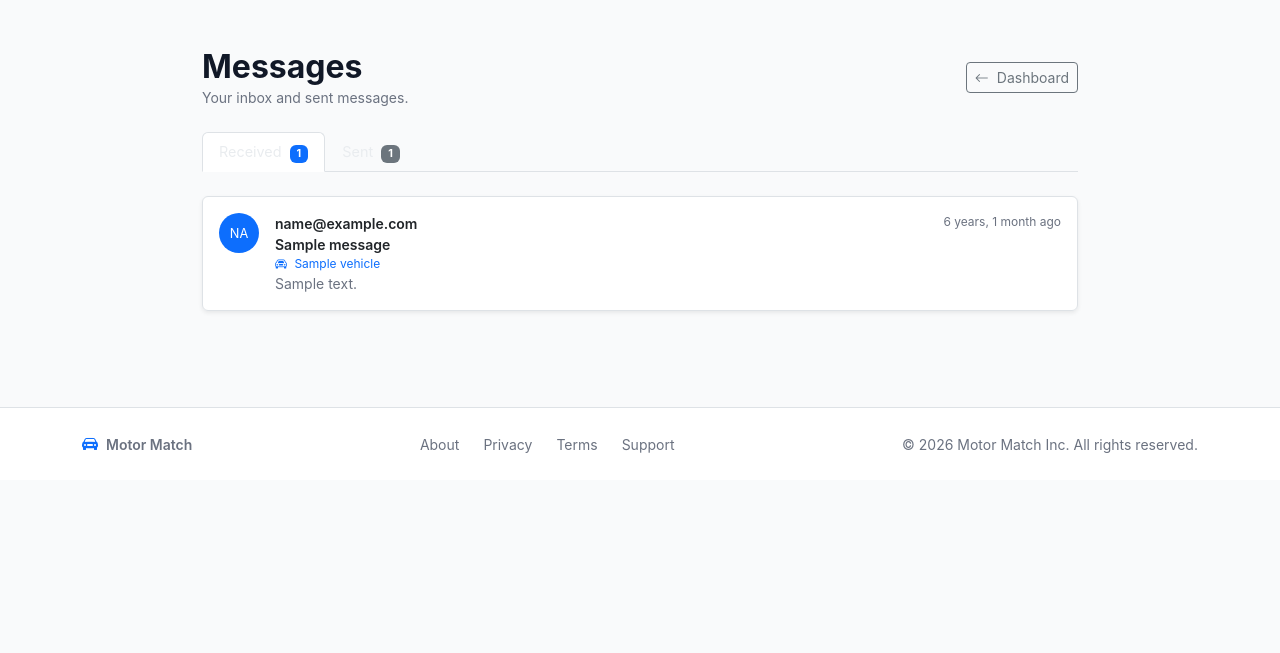
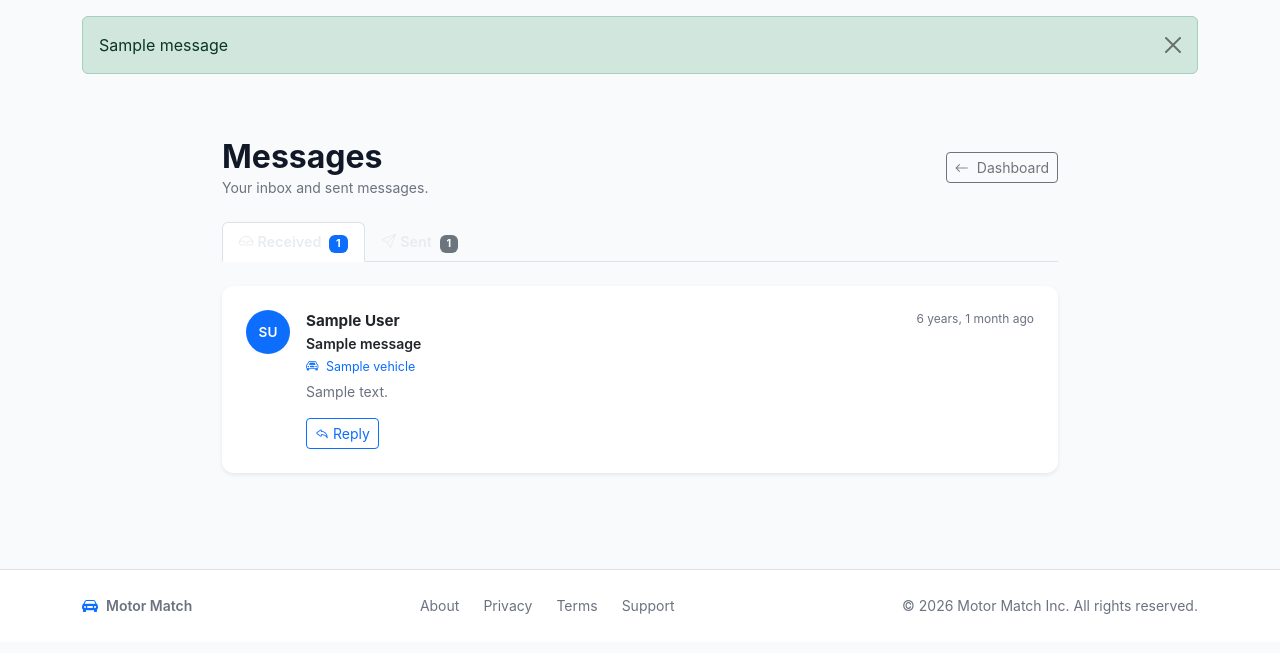
Before and after one commit to pdblackburn0-del/motormatch, a Django app: page /inbox/ in a window 1280 px wide. Shown: the part 78-731 px from the top of the page. Run offline with Django 4.2, Linux system fonts and the light colour scheme; a user stored in the database is signed in; tables that the repository leaves empty hold one stand-in row (values such as "Sample post"); one stand-in notice (Sample message) is shown; parts of the project's set-up code (start-up, migrations or seed data) failed here and were passed over.

Commit message:
overhaul inbox with reply forms and add global flash message display
- Each received message now has a Reply button that expands an inline reply
  form, pre-filling recipient and subject (Re: original subject)
- Messages shown as full cards with complete body text (was truncated),
  improved typography and spacing
- Sent tab redesigned to match the card style of received messages
- base.html now renders Django messages (success/error/info) as dismissible
  Bootstrap alerts at the top of every page that extends base - this means
  bid confirmations, login alerts, save confirmations etc. all show up

```diff
--- a/motormatch/templates/base.html
+++ b/motormatch/templates/base.html
@@ -78,7 +78,19 @@
             </div>
         </nav>
 
-        <main>{% block content %}{% endblock %}</main>
+        <main>
+            {% if messages %}
+            <div class="container pt-3">
+                {% for message in messages %}
+                <div class="alert alert-{{ message.tags|default:'info' }} alert-dismissible fade show" role="alert">
+                    {{ message }}
+                    <button type="button" class="btn-close" data-bs-dismiss="alert"></button>
+                </div>
+                {% endfor %}
+            </div>
+            {% endif %}
+            {% block content %}{% endblock %}
+        </main>
 
         <footer class="bg-white border-top mt-5 py-4">
             <div class="container">
--- a/motormatch/templates/inbox.html
+++ b/motormatch/templates/inbox.html
@@ -3,7 +3,7 @@
 {% block title %}Inbox - Motor Match{% endblock %}
 
 {% block content %}
-<div class="container py-5" style="max-width:900px;">
+<div class="container py-5" style="max-width:860px;">
 
     <div class="d-flex justify-content-between align-items-center mb-4">
         <div>
@@ -17,13 +17,15 @@
 
     <ul class="nav nav-tabs mb-4" id="inboxTabs" role="tablist">
         <li class="nav-item" role="presentation">
-            <button class="nav-link active" id="received-tab" data-bs-toggle="tab" data-bs-target="#received" type="button" role="tab">
-                Received {% if received %}<span class="badge bg-primary ms-1">{{ received|length }}</span>{% endif %}
+            <button class="nav-link active fw-semibold" id="received-tab" data-bs-toggle="tab" data-bs-target="#received" type="button" role="tab">
+                <i class="bi bi-inbox me-1"></i>Received
+                {% if received %}<span class="badge bg-primary ms-1">{{ received|length }}</span>{% endif %}
             </button>
         </li>
         <li class="nav-item" role="presentation">
-            <button class="nav-link" id="sent-tab" data-bs-toggle="tab" data-bs-target="#sent" type="button" role="tab">
-                Sent {% if sent %}<span class="badge bg-secondary ms-1">{{ sent|length }}</span>{% endif %}
+            <button class="nav-link fw-semibold" id="sent-tab" data-bs-toggle="tab" data-bs-target="#sent" type="button" role="tab">
+                <i class="bi bi-send me-1"></i>Sent
+                {% if sent %}<span class="badge bg-secondary ms-1">{{ sent|length }}</span>{% endif %}
             </button>
         </li>
     </ul>
@@ -33,33 +35,63 @@
         <!-- Received -->
         <div class="tab-pane fade show active" id="received" role="tabpanel">
             {% if received %}
-            <div class="list-group shadow-sm">
+            <div class="d-flex flex-column gap-3">
                 {% for msg in received %}
-                <div class="list-group-item list-group-item-action d-flex gap-3 py-3">
-                    <div class="rounded-circle bg-primary text-white d-flex align-items-center justify-content-center flex-shrink-0" style="width:40px;height:40px;font-size:.8rem;">
-                        {{ msg.sender.email|slice:":2"|upper }}
+                <div class="card border-0 shadow-sm" style="border-radius:12px;">
+                    <div class="card-body p-4">
+                        <div class="d-flex gap-3">
+                            <div class="rounded-circle bg-primary text-white d-flex align-items-center justify-content-center flex-shrink-0 fw-semibold"
+                                 style="width:44px;height:44px;font-size:.85rem;">
+                                {% with sp=msg.sender.profile %}{{ sp.get_initials }}{% endwith %}
                             </div>
                             <div class="flex-grow-1 overflow-hidden">
-                        <div class="d-flex justify-content-between">
-                            <span class="fw-semibold small">{{ msg.sender.email }}</span>
-                            <span class="text-muted" style="font-size:.75rem;">{{ msg.created_at|timesince }} ago</span>
+                                <div class="d-flex justify-content-between align-items-start">
+                                    <div>
+                                        <p class="fw-bold mb-0" style="font-size:.95rem;">
+                                            {% with sp=msg.sender.profile %}{{ sp.get_display_name }}{% endwith %}
+                                        </p>
+                                        {% if msg.subject %}<p class="mb-0 text-dark fw-semibold small">{{ msg.subject }}</p>{% endif %}
                                     </div>
-                        {% if msg.subject %}<p class="mb-0 small fw-semibold text-dark">{{ msg.subject }}</p>{% endif %}
+                                    <span class="text-muted flex-shrink-0 ms-3" style="font-size:.75rem;">{{ msg.created_at|timesince }} ago</span>
+                                </div>
                                 {% if msg.vehicle %}
-                        <p class="mb-0 text-primary" style="font-size:.75rem;">
-                            <i class="bi bi-car-front me-1"></i>
+                                <p class="mb-1 mt-1" style="font-size:.78rem;">
+                                    <i class="bi bi-car-front text-primary me-1"></i>
                                     <a href="{% url 'vehicle_detail' msg.vehicle.pk %}" class="text-primary text-decoration-none">{{ msg.vehicle.title }}</a>
                                 </p>
                                 {% endif %}
-                        <p class="text-muted small mb-0">{{ msg.body|truncatechars:100 }}</p>
+                                <p class="text-muted small mb-3 mt-1" style="white-space:pre-wrap;">{{ msg.body }}</p>
+
+                                <button class="btn btn-sm btn-outline-primary"
+                                        data-bs-toggle="collapse"
+                                        data-bs-target="#reply-{{ msg.pk }}">
+                                    <i class="bi bi-reply me-1"></i>Reply
+                                </button>
+                                <div class="collapse mt-3" id="reply-{{ msg.pk }}">
+                                    <form method="post" action="{% url 'send_message_direct' %}">
+                                        {% csrf_token %}
+                                        <input type="hidden" name="recipient_id" value="{{ msg.sender.pk }}">
+                                        {% if msg.vehicle %}<input type="hidden" name="vehicle_id" value="{{ msg.vehicle.pk }}">{% endif %}
+                                        <input type="hidden" name="subject" value="Re: {{ msg.subject|default:'your message' }}">
+                                        <div class="input-group">
+                                            <textarea name="body" rows="2" class="form-control form-control-sm"
+                                                      placeholder="Write your reply..." required></textarea>
+                                            <button type="submit" class="btn btn-primary btn-sm px-3">
+                                                <i class="bi bi-send-fill"></i>
+                                            </button>
+                                        </div>
+                                    </form>
+                                </div>
+                            </div>
+                        </div>
                     </div>
                 </div>
                 {% endfor %}
             </div>
             {% else %}
             <div class="text-center py-5 text-muted">
-                <i class="bi bi-inbox fs-1 d-block mb-3"></i>
-                <h5>No messages received</h5>
+                <i class="bi bi-inbox fs-1 d-block mb-3 text-primary opacity-25"></i>
+                <h5 class="fw-semibold">No messages yet</h5>
                 <p class="small">When someone messages you about a listing, it'll appear here.</p>
             </div>
             {% endif %}
@@ -68,34 +100,43 @@
         <!-- Sent -->
         <div class="tab-pane fade" id="sent" role="tabpanel">
             {% if sent %}
-            <div class="list-group shadow-sm">
+            <div class="d-flex flex-column gap-3">
                 {% for msg in sent %}
-                <div class="list-group-item list-group-item-action d-flex gap-3 py-3">
-                    <div class="rounded-circle bg-secondary text-white d-flex align-items-center justify-content-center flex-shrink-0" style="width:40px;height:40px;font-size:.8rem;">
-                        {{ msg.recipient.email|slice:":2"|upper }}
+                <div class="card border-0 shadow-sm" style="border-radius:12px;">
+                    <div class="card-body p-4">
+                        <div class="d-flex gap-3">
+                            <div class="rounded-circle bg-secondary text-white d-flex align-items-center justify-content-center flex-shrink-0 fw-semibold"
+                                 style="width:44px;height:44px;font-size:.85rem; opacity:.8;">
+                                {% with rp=msg.recipient.profile %}{{ rp.get_initials }}{% endwith %}
                             </div>
                             <div class="flex-grow-1 overflow-hidden">
-                        <div class="d-flex justify-content-between">
-                            <span class="fw-semibold small">To: {{ msg.recipient.email }}</span>
-                            <span class="text-muted" style="font-size:.75rem;">{{ msg.created_at|timesince }} ago</span>
+                                <div class="d-flex justify-content-between align-items-start">
+                                    <div>
+                                        <p class="fw-bold mb-0" style="font-size:.95rem;">
+                                            To: {% with rp=msg.recipient.profile %}{{ rp.get_display_name }}{% endwith %}
+                                        </p>
+                                        {% if msg.subject %}<p class="mb-0 text-dark fw-semibold small">{{ msg.subject }}</p>{% endif %}
                                     </div>
-                        {% if msg.subject %}<p class="mb-0 small fw-semibold text-dark">{{ msg.subject }}</p>{% endif %}
+                                    <span class="text-muted flex-shrink-0 ms-3" style="font-size:.75rem;">{{ msg.created_at|timesince }} ago</span>
+                                </div>
                                 {% if msg.vehicle %}
-                        <p class="mb-0 text-primary" style="font-size:.75rem;">
-                            <i class="bi bi-car-front me-1"></i>
+                                <p class="mb-1 mt-1" style="font-size:.78rem;">
+                                    <i class="bi bi-car-front text-primary me-1"></i>
                                     <a href="{% url 'vehicle_detail' msg.vehicle.pk %}" class="text-primary text-decoration-none">{{ msg.vehicle.title }}</a>
                                 </p>
                                 {% endif %}
-                        <p class="text-muted small mb-0">{{ msg.body|truncatechars:100 }}</p>
+                                <p class="text-muted small mb-0 mt-1" style="white-space:pre-wrap;">{{ msg.body }}</p>
+                            </div>
+                        </div>
                     </div>
                 </div>
                 {% endfor %}
             </div>
             {% else %}
             <div class="text-center py-5 text-muted">
-                <i class="bi bi-send fs-1 d-block mb-3"></i>
-                <h5>No messages sent</h5>
-                <p class="small">Send a message from a car listing page.</p>
+                <i class="bi bi-send fs-1 d-block mb-3 text-primary opacity-25"></i>
+                <h5 class="fw-semibold">No sent messages</h5>
+                <p class="small">Send a message from any car listing page.</p>
             </div>
             {% endif %}
         </div>
```
Lines whose indentation alone changed are shown as unchanged.
